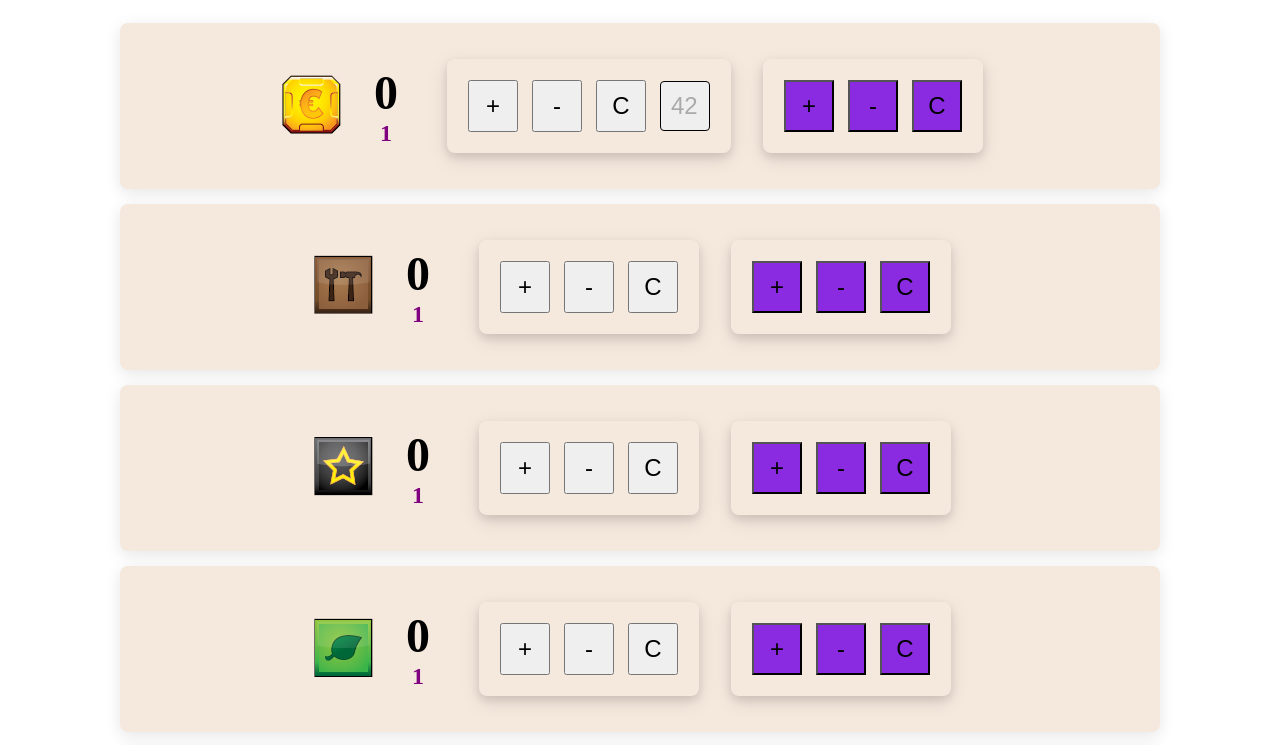
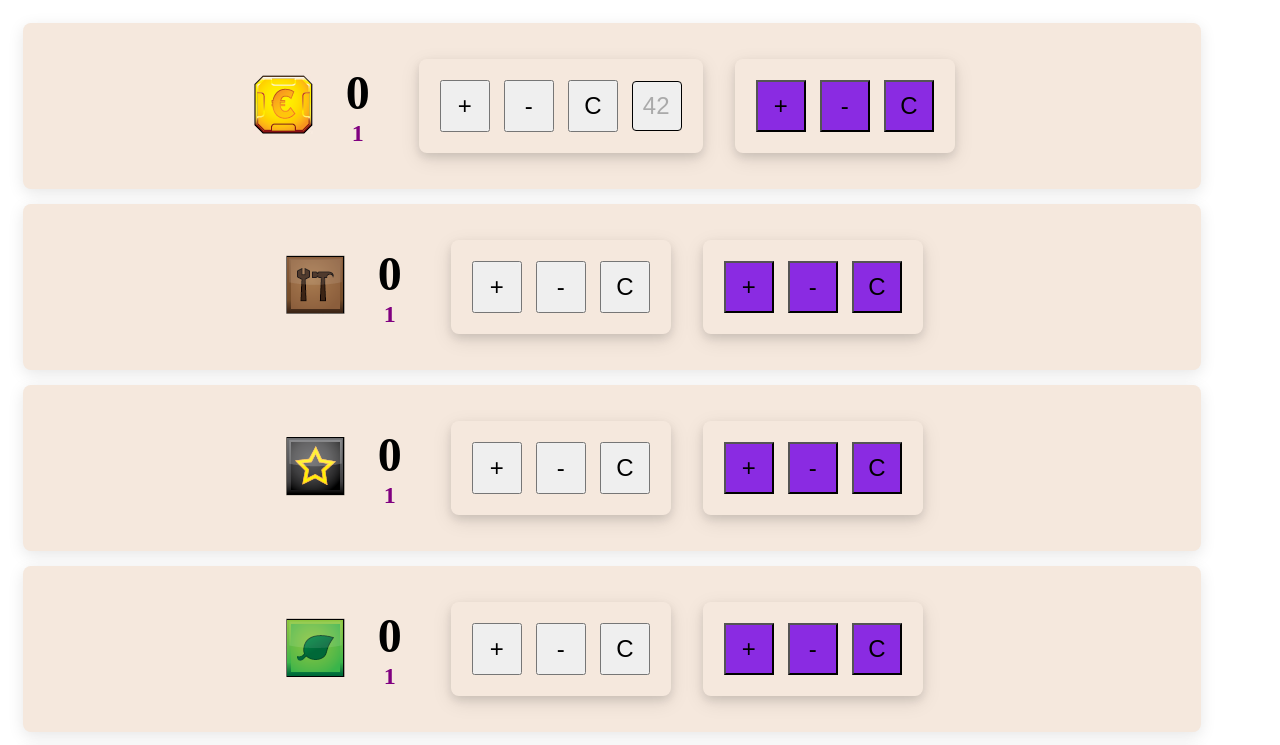
Before and after one commit to hououkira/terraforming-mars-counter, a plain HTML site: page index.html in a window 1280 px wide. Shown: the top 745 px of the page. Drawn offline with Linux system fonts and the light colour scheme.

Commit message:
修复了布局问题

```diff
--- a/index.css
+++ b/index.css
@@ -12,11 +12,13 @@ body {
 
 .main {
     height: 100vh;
+    width: 100%;
     margin: auto auto;
+    text-align: center;
 }
 
 .counter {
-    width: 1000px;
+    width: 90%;
     display: flex;
     align-items: center;
     justify-content: center;
@@ -82,7 +84,7 @@ body {
     border: none;  /* 无边框 */
     border-radius: 12px;  /* 圆角 */
     cursor: pointer;  /* 鼠标悬停时变成手形 */
-    width: 1040px;  /* 宽度 */
+    width: 90%;  /* 宽度 */
     box-shadow: 0px 8px 16px 0px rgba(0,0,0,0.2);  /* 阴影效果 */
     transition: all 0.3s ease 0s;  /* 过渡效果 */
     font-size: 60px;
```
Also changed, not shown: index.js (line endings or trailing spaces).
